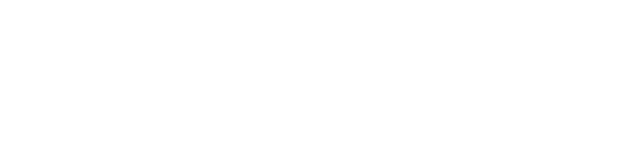
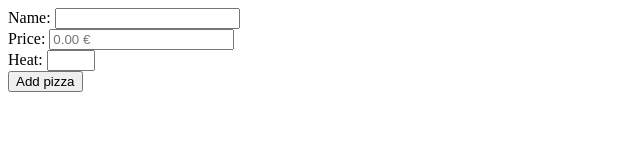
Before and after one commit to Justinasmickus/pizzeria, a plain HTML site: page index.html in a window 1280 px wide. Shown: the whole page, without its empty margins (0-640 px from the left). Drawn offline with Linux system fonts and the light colour scheme.

Commit message:
initial html structure for form

```diff
--- a/index.html
+++ b/index.html
@@ -7,6 +7,26 @@
     <title>Pizzeria</title>
 </head>
 <body>
-
+    <div class="wrapper">
+        <div class="form--container">
+            <form action="">
+                <div class="form--group">
+                    <label for="name">Name:</label>
+                    <input type="text" name='name' id='id'>
+                </div>
+                <div class="form--group">
+                    <label for="price">Price:</label>
+                    <input type="number" name="price" id="price" placeholder="0.00 &euro;" min='0' step='0.01'>
+                </div>
+                <div class="form--group">
+                    <label for="heat">Heat:</label>
+                    <input type="number" min='0' max='3' step='1'>
+                </div>
+                <div class="form--group toppings"></div>
+                <div class="form--group pictures"></div>
+                <button type="submit" class="form--btn">Add pizza</button>
+            </form>
+        </div>
+    </div>
 </body>
 </html>
```
